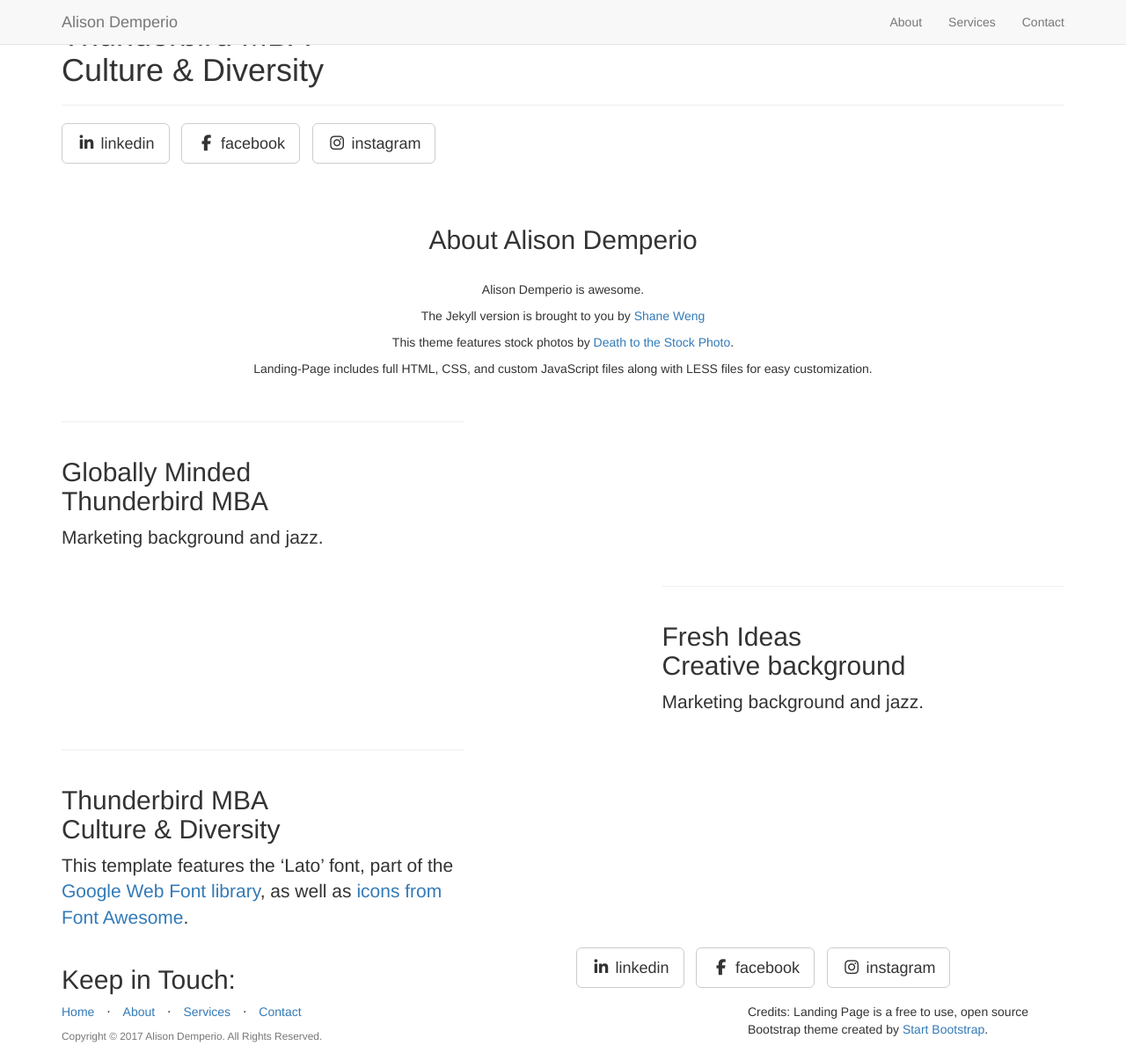
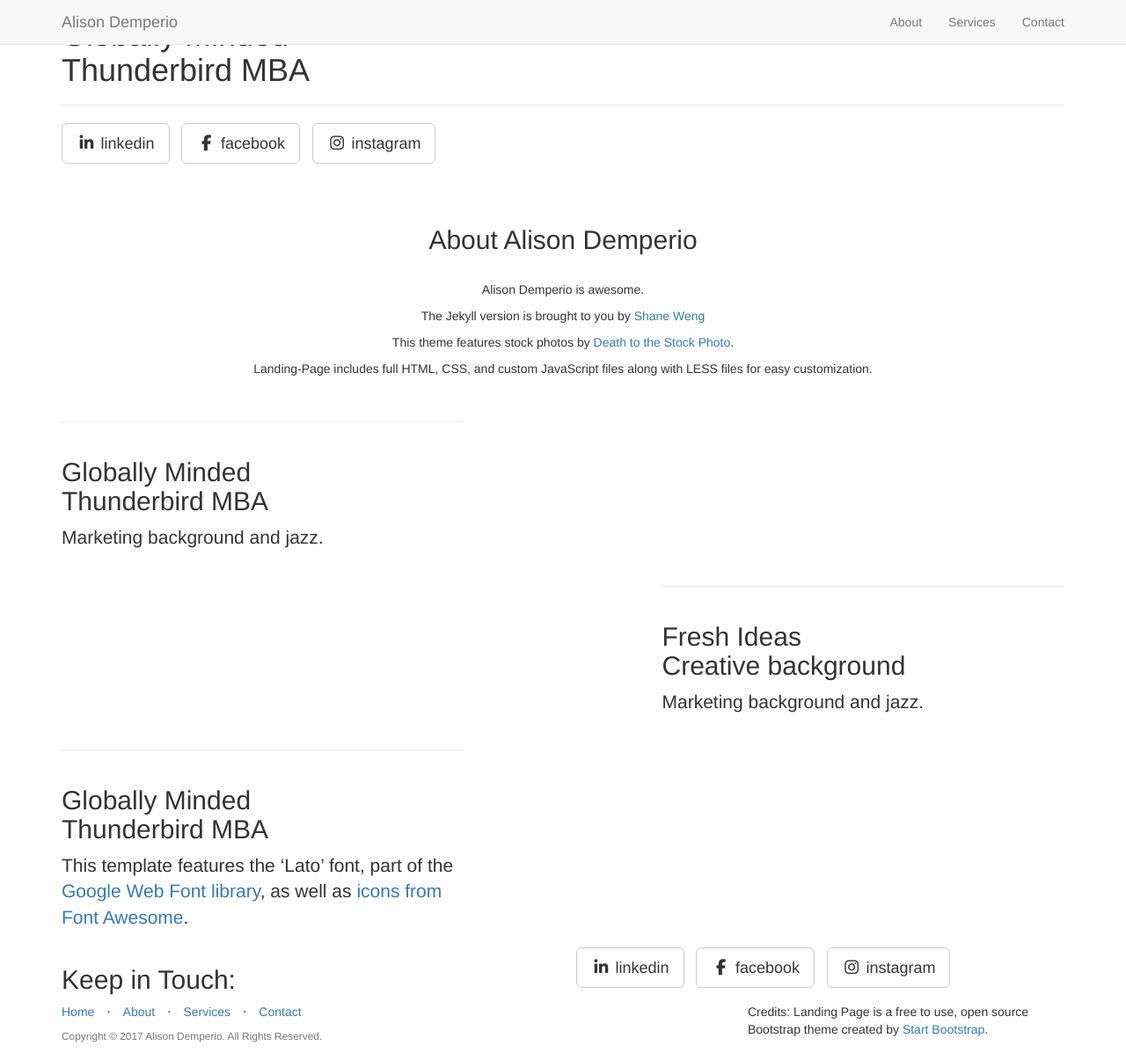
Before and after one commit to aldemperio/aldemperio.github.io, a Jekyll site: the page built from _posts/2014-09-23-services-3.markdown, in a window 1280 px wide and 1197 px high. Shown: the whole window at 88% size. Built offline with Jekyll 4.4.1, drawn with Linux system fonts in a browser that asks for light colours; nearby versions of some CDN libraries; library files that are not in the unit come from our copies.

Commit message:
Update 2014-09-23-services-3.markdown

```diff
--- a/_posts/2014-09-23-services-3.markdown
+++ b/_posts/2014-09-23-services-3.markdown
@@ -2,7 +2,7 @@
 layout: default
 img: phones.png
 category: Services
-title: Thunderbird MBA<br>Culture & Diversity
+title: Globally Minded<br>Thunderbird MBA
 description: |
 ---
 This template features the 'Lato' font, part of the [Google Web Font library](http://www.google.com/fonts), as well as [icons from Font Awesome](http://fontawesome.io).
```
